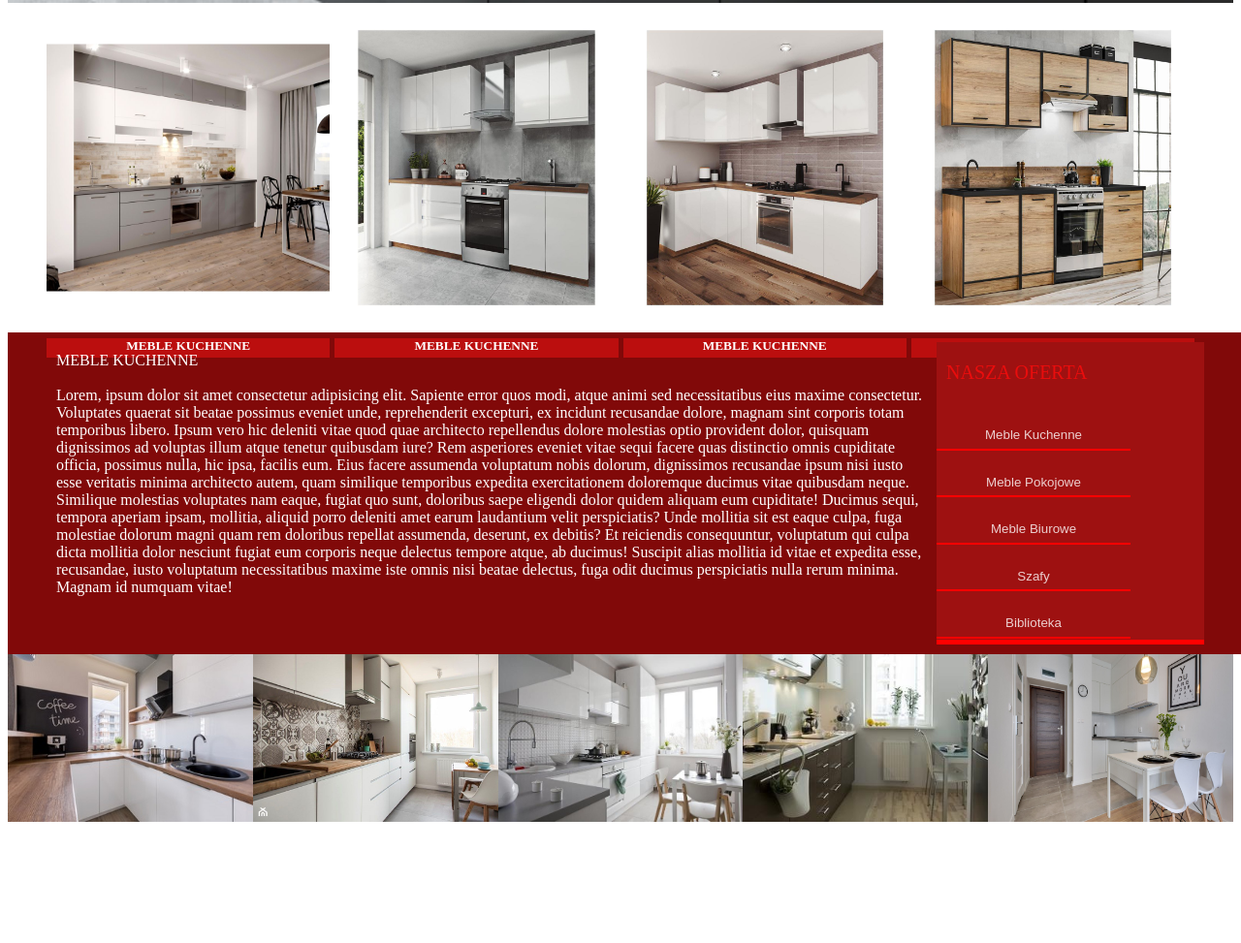
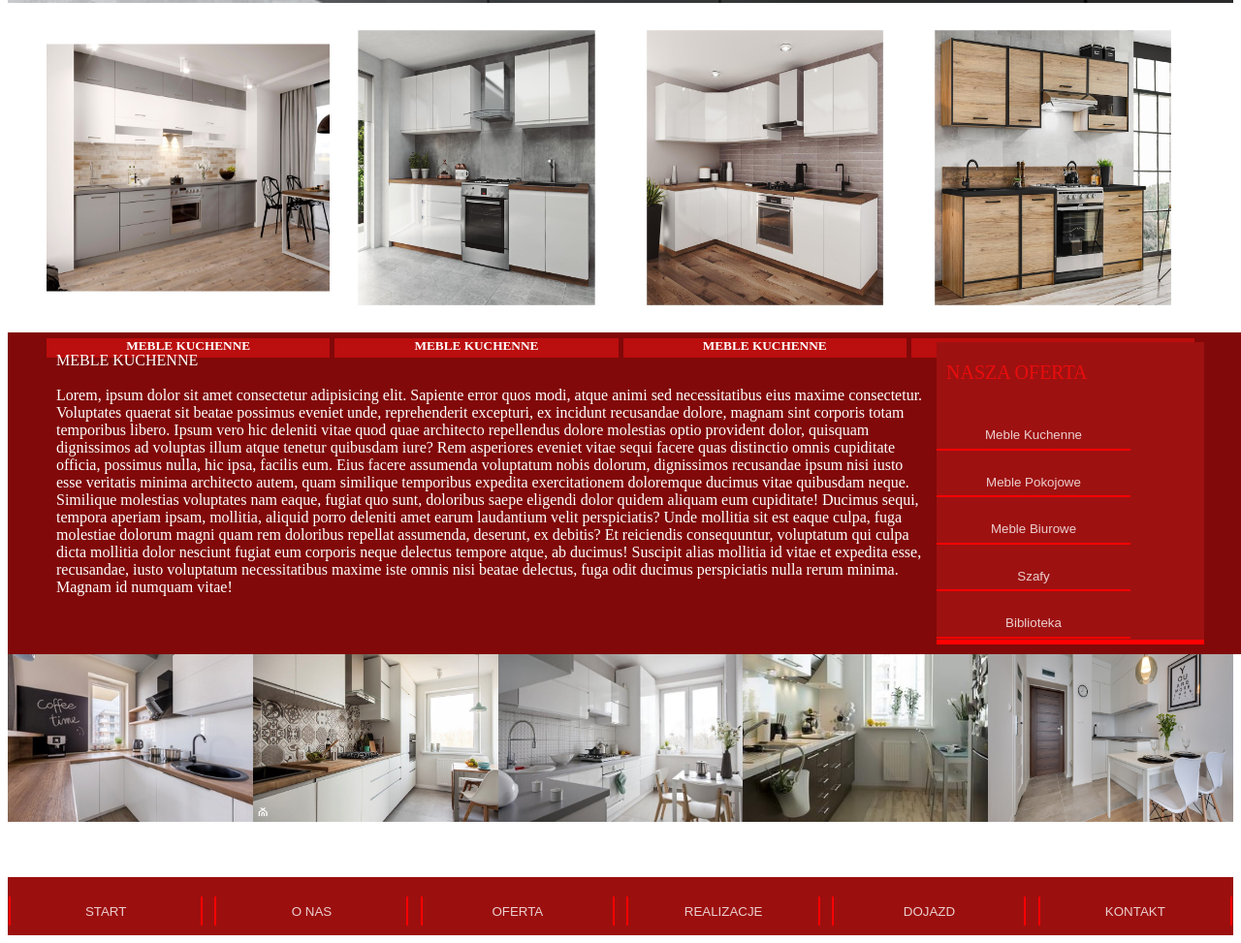
Before and after one commit to Alicja0310/13.11, a plain HTML site: page index.html in a window 1280 px wide. Shown: the part 970-1943 px from the top of the page at 97% size. Before the commit the page ends 1822 px from the top, so only its background shows below. Drawn offline with Linux system fonts and the light colour scheme.

Commit message:
koniecstrony

```diff
--- a/index.html
+++ b/index.html
@@ -64,5 +64,15 @@
        <div><img class="img3" src="./img/4.jpg" alt=""></div>
        <div><img class="img3 right" src="./img/5.jpg" alt=""></div>
     </div>
+
+    <div class="koniec">
+        <div class="griditem3"><button class="btn2">START</button></div>
+        <div class="griditem3"><button class="btn2">O NAS</button></div>
+        <div class="griditem3"><button class="btn2">OFERTA</button></div>
+        <div class="griditem3"><button class="btn2">REALIZACJE</button></div>
+        <div class="griditem3"><button class="btn2">DOJAZD</button></div>
+        <div class="griditem3"><button class="btn2">KONTAKT</button></div>
+    </div>
+
 </body>
 </html>
--- a/style.css
+++ b/style.css
@@ -130,3 +130,25 @@
     text-align: center;
     margin-top: 2px;
 }
+
+.koniec {
+    display: grid;
+    grid-gap: 10px;
+    grid-template-columns: auto auto auto auto auto auto;
+    width: 100%;
+    height: 60px;
+    text-align: center;
+    background-color: rgb(156, 15, 15);
+    margin-top: 200px;
+}
+
+.btn2 {
+    margin-top: 20px;
+    border: none;
+    border-right: 2px solid rgb(255, 0, 0);
+    border-left: 2px solid rgb(255, 0, 0);
+    background-color: rgb(156, 15, 15);
+    color: rgba(255, 255, 255, 0.8);
+    width: 200px;
+    height: 30px;
+}
```
